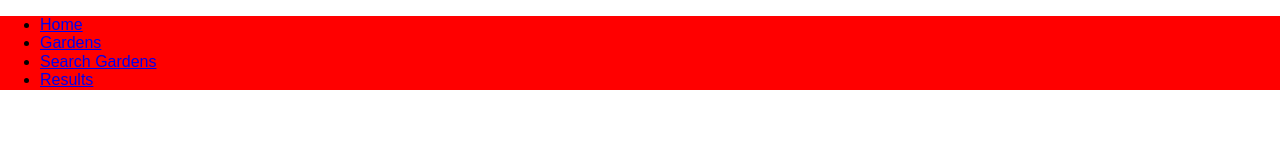
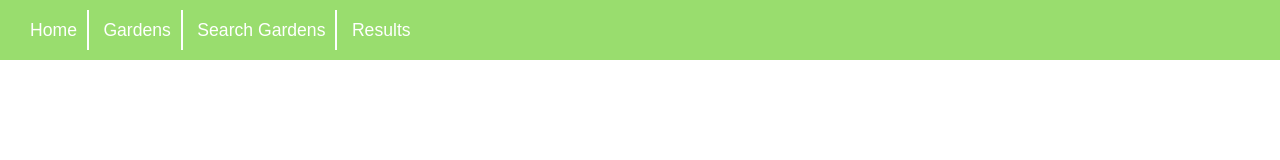
Before and after one commit to enabek/garden-city, a website: page client/index.html in a window 1280 px wide. Drawn offline with nearby package versions, Linux system fonts and the light colour scheme; some packages are replaced by stand-ins of ours.

Commit message:
Sass up the header a bit

```diff
--- a/client/index.html
+++ b/client/index.html
@@ -17,7 +17,7 @@
         <li><a href="#/home">Home</a></li>
         <li><a href="#/gardens">Gardens</a></li>
         <li><a href="#/search">Search Gardens</a></li>
-        <li><a href="#/results">Results</a></li>
+        <li><a href="#/results" class="last-link">Results</a></li>
       </ul>
     </nav>
   </header>
--- a/client/stylesheets/style.scss
+++ b/client/stylesheets/style.scss
@@ -5,5 +5,31 @@ div {
 
 header {
   width: 100%;
-  background-color: red;
+
+  nav {
+    background-color: #99dd6e;
+
+    #nav-links {
+      list-style: none;
+      margin: 0 auto;
+      padding: 20px;
+
+      li {
+        display: inline-block;
+
+
+        a {
+          text-decoration: none;
+          color: white;
+          padding: 10px;
+          border-right: 2px solid white;
+          font-size: 1.1em;
+        }
+
+        .last-link {
+          border: none;
+        }
+      }
+    }
+  }
 }
```
Also changed, not shown: client/stylesheets/style.css, 1 other file.
